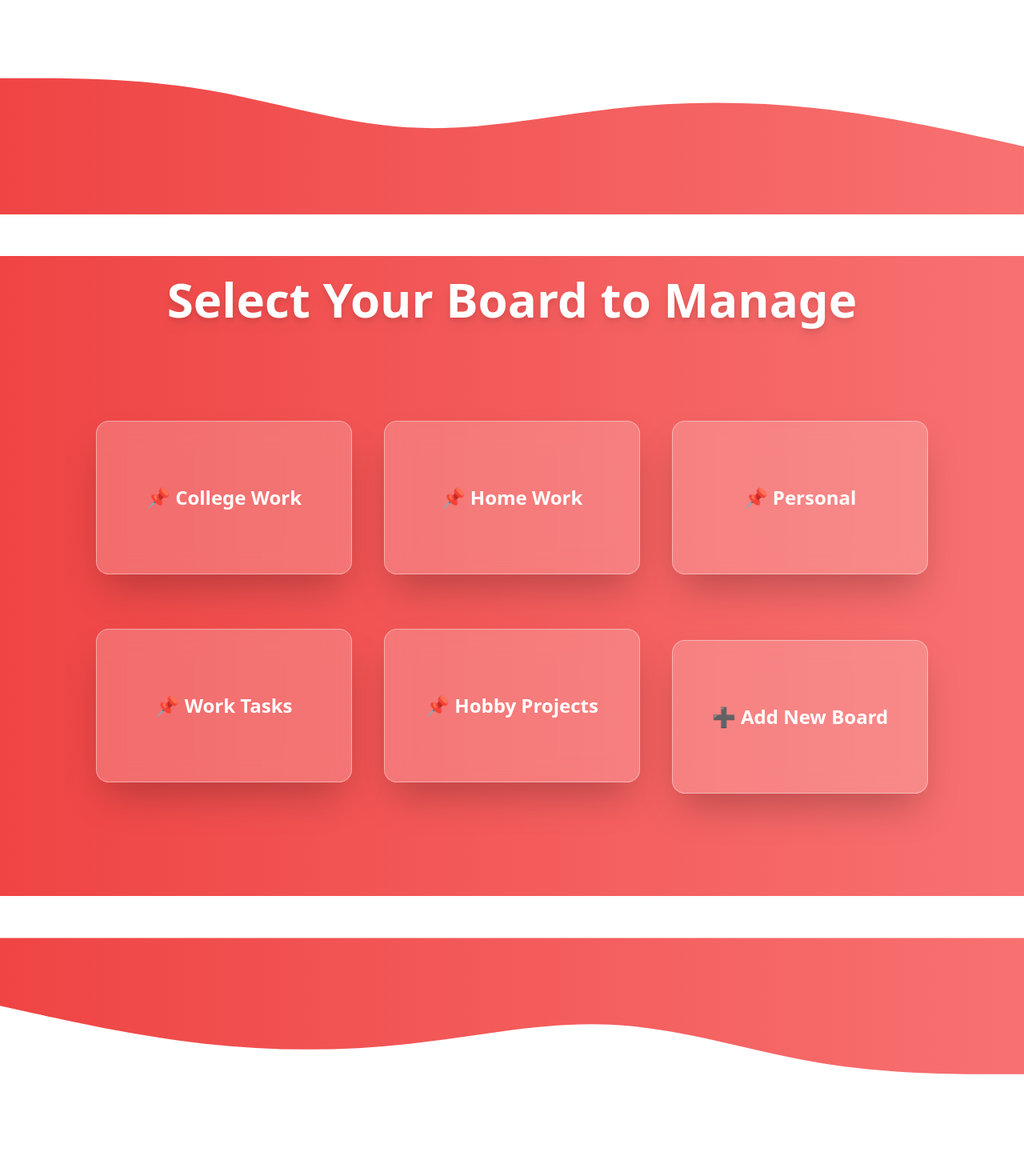
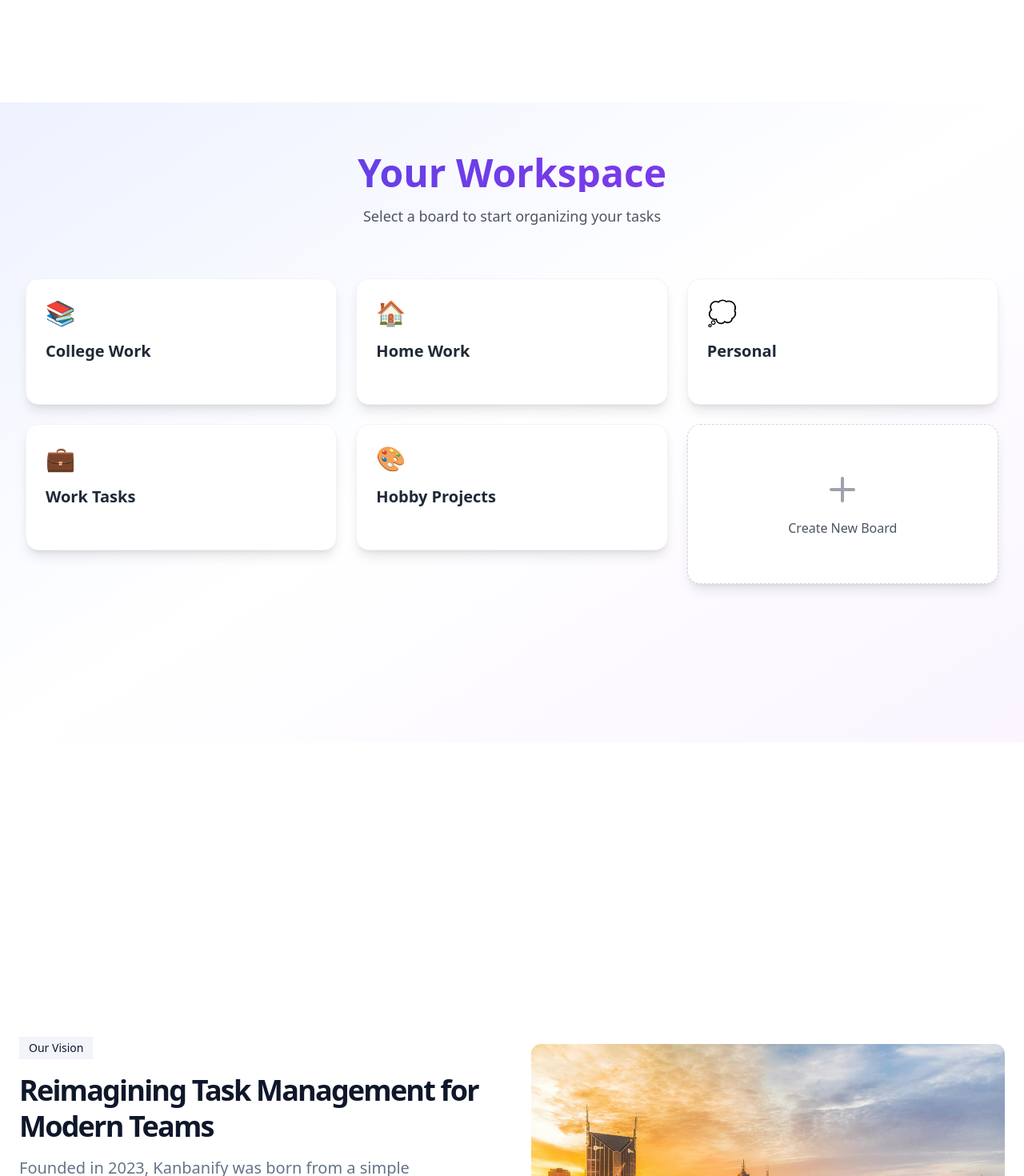
Before and after one commit to Purabsingla/taskmanagement, a React (Create React App) app: page / in a window 1280 px wide. Shown: the part 720-2190 px from the top of the page at 80% size. Built offline with nearby package versions, Linux system fonts and the light colour scheme.

Commit message:
Enhance Kanban board selection with animations and icons for improved user experience

```diff
--- a/src/components/sections/Board.tsx
+++ b/src/components/sections/Board.tsx
@@ -1,117 +1,180 @@
 import React, { useState } from "react";
+import { Plus, Layout, ChevronRight } from "lucide-react";
+import { Dialog, DialogTrigger } from "../ui/dialog";
+import DialogBoard from "./DialogFormBoard";
 import { useNavigate } from "react-router-dom";
-import { Dialog } from "../ui/dialog";
-import { DialogTrigger } from "@radix-ui/react-dialog";
-import DialogBoard from "./DialogFormBoard";
+import { motion } from "framer-motion";
 
 const initialBoards = [
-  { title: "College Work" },
-  { title: "Home Work" },
-  { title: "Personal" },
-  { title: "Work Tasks" },
-  { title: "Hobby Projects" },
+  { title: "College Work", icon: "📚" },
+  { title: "Home Work", icon: "🏠" },
+  { title: "Personal", icon: "💭" },
+  { title: "Work Tasks", icon: "💼" },
+  { title: "Hobby Projects", icon: "🎨" },
 ];
+
+const container = {
+  hidden: { opacity: 0 },
+  show: {
+    opacity: 1,
+    transition: {
+      staggerChildren: 0.1,
+      delayChildren: 0.3,
+    },
+  },
+};
+
+const item = {
+  hidden: { y: 20, opacity: 0 },
+  show: {
+    y: 0,
+    opacity: 1,
+    transition: {
+      type: "spring",
+      stiffness: 100,
+    },
+  },
+};
 
 const KanbanBoardSelection: React.FC = () => {
   const [boards, setBoards] = useState(initialBoards);
   const [open, setOpen] = useState<boolean>(false);
-  const Navigate = useNavigate();
+  const navigate = useNavigate();
 
-  const HandleNavigate = (Data: string) => {
-    Navigate(`/boards/${Data?.split(" ").join("-")}`);
+  const handleNavigate = (data: string) => {
+    navigate(`/boards/${data?.split(" ").join("-")}`);
   };
 
-  const HandleNavigateAllBoards = () => {
-    Navigate("allboards");
+  const handleNavigateAllBoards = () => {
+    navigate("allboards");
   };
 
-  const HandleClick = (Name: string) => {
-    console.log("Clicked");
-    const Temp = boards;
-    boards.push({ title: Name });
-    setBoards(Temp);
+  const handleClick = (name: string) => {
+    setBoards([...boards, { title: name, icon: "📌" }]);
     setOpen(false);
   };
 
   return (
-    <div className="mt-48 relative flex flex-col items-center p-6 min-h-screen bg-gradient-to-r from-red-500 to-red-400 z-30">
-      {/* Top SVG */}
-      <div className="absolute -top-[21rem] left-0 w-full">
-        <svg viewBox="0 0 1440 320" className="w-full">
-          <defs>
-            <linearGradient id="svgGradient" x1="0%" y1="0%" x2="100%" y2="0%">
-              <stop offset="0%" stopColor="#ef4444" />
-              <stop offset="100%" stopColor="#f87171" />
-            </linearGradient>
-          </defs>
-          <path
-            fill="url(#svgGradient)"
-            fillOpacity="1"
-            d="M0,128L48,128C96,128,192,128,288,144C384,160,480,192,576,197.3C672,203,768,181,864,170.7C960,160,1056,160,1152,170.7C1248,181,1344,203,1392,213.3L1440,224L1440,320L0,320Z"
-          ></path>
-        </svg>
-      </div>
+    <motion.div
+      initial={{ opacity: 0 }}
+      animate={{ opacity: 1 }}
+      className="min-h-screen bg-gradient-to-br from-indigo-50 via-white to-purple-50"
+    >
+      <div className="max-w-7xl mx-auto px-4 sm:px-6 lg:px-8 py-16">
+        <motion.div
+          initial={{ y: -20, opacity: 0 }}
+          animate={{ y: 0, opacity: 1 }}
+          transition={{ duration: 0.5 }}
+          className="text-center mb-16"
+        >
+          <h1 className="text-5xl font-bold bg-clip-text text-transparent bg-gradient-to-r from-indigo-600 to-purple-600 mb-4">
+            Your Workspace
+          </h1>
+          <p className="text-gray-600 text-lg">
+            Select a board to start organizing your tasks
+          </p>
+        </motion.div>
 
-      <h1 className="text-6xl font-extrabold text-white mb-8 drop-shadow-lg z-10">
-        Select Your Board to Manage
-      </h1>
-      <div className="flex flex-wrap my-auto justify-center gap-10 w-full max-w-6xl min-h-[60vh] z-10">
-        {boards.slice(0, 6).map((board, index) => (
-          <button
-            key={index}
-            className="w-80 h-48 flex items-center justify-center bg-white bg-opacity-20 backdrop-blur-lg rounded-2xl shadow-2xl hover:bg-opacity-30 transition-all text-2xl font-semibold text-white border border-white border-opacity-40 transform hover:scale-105"
-            onClick={() => HandleNavigate(board.title)}
+        <motion.div
+          variants={container}
+          initial="hidden"
+          animate="show"
+          className="grid grid-cols-1 md:grid-cols-2 lg:grid-cols-3 gap-6"
+        >
+          {boards.slice(0, 6).map((board, index) => (
+            <motion.div
+              key={index}
+              variants={item}
+              whileHover={{ scale: 1.02 }}
+              whileTap={{ scale: 0.98 }}
+              onClick={() => handleNavigate(board.title)}
+              className="group cursor-pointer"
+            >
+              <div className="relative bg-white rounded-2xl p-6 shadow-lg transition-all duration-500 ease-out border border-gray-100 hover:shadow-2xl hover:border-indigo-100 hover:bg-gradient-to-br hover:from-white hover:to-indigo-50">
+                <div className="flex items-center justify-between mb-4">
+                  <motion.span
+                    initial={{ scale: 1 }}
+                    whileHover={{ scale: 1.2, rotate: 10 }}
+                    className="text-3xl transform transition-transform duration-300 group-hover:scale-110"
+                  >
+                    {board.icon}
+                  </motion.span>
+                  <motion.div
+                    initial={{ x: 0 }}
+                    whileHover={{ x: 5 }}
+                    transition={{ type: "spring", stiffness: 300 }}
+                    className="opacity-0 group-hover:opacity-100 transition-opacity duration-300"
+                  >
+                    <ChevronRight className="w-5 h-5 text-indigo-600" />
+                  </motion.div>
+                </div>
+                <h3 className="text-xl font-semibold text-gray-800 group-hover:text-indigo-700 transition-colors duration-300">
+                  {board.title}
+                </h3>
+                <div className="mt-2 flex items-center space-x-2 opacity-0 group-hover:opacity-100 transform translate-y-2 group-hover:translate-y-0 transition-all duration-300">
+                  <Layout className="w-4 h-4 text-indigo-600" />
+                  <span className="text-sm text-indigo-600 font-medium">
+                    View Board
+                  </span>
+                </div>
+              </div>
+            </motion.div>
+          ))}
+
+          {boards.length < 6 && (
+            <Dialog open={open} onOpenChange={setOpen}>
+              <DialogTrigger onClick={() => setOpen(true)}>
+                <motion.div
+                  variants={item}
+                  whileHover={{ scale: 1.02 }}
+                  whileTap={{ scale: 0.98 }}
+                  className="group cursor-pointer"
+                >
+                  <div className="relative bg-white rounded-2xl p-6 shadow-lg transition-all duration-500 ease-out border border-dashed border-gray-300 hover:shadow-2xl hover:border-indigo-200 hover:bg-gradient-to-br hover:from-white hover:to-indigo-50 flex flex-col items-center justify-center min-h-[200px]">
+                    <motion.div
+                      whileHover={{ rotate: 90 }}
+                      transition={{ type: "spring", stiffness: 200 }}
+                      className="mb-3"
+                    >
+                      <Plus className="w-12 h-12 text-gray-400 group-hover:text-indigo-600 transition-colors duration-300" />
+                    </motion.div>
+                    <p className="text-gray-600 font-medium group-hover:text-indigo-700 transition-colors duration-300">
+                      Create New Board
+                    </p>
+                  </div>
+                </motion.div>
+              </DialogTrigger>
+              <DialogBoard HandleClick={handleClick} />
+            </Dialog>
+          )}
+        </motion.div>
+
+        {boards.length > 5 && (
+          <motion.div
+            initial={{ opacity: 0, y: 20 }}
+            animate={{ opacity: 1, y: 0 }}
+            transition={{ delay: 0.5 }}
+            className="text-center mt-12"
           >
-            📌 {board.title}
-          </button>
-        ))}
-        {boards.length < 6 && (
-          <Dialog open={open} onOpenChange={setOpen}>
-            <DialogTrigger
-              onClick={() => {
-                setOpen(true);
-              }}
+            <motion.button
+              whileHover={{ scale: 1.05 }}
+              whileTap={{ scale: 0.95 }}
+              onClick={handleNavigateAllBoards}
+              className="inline-flex items-center px-6 py-3 bg-white text-indigo-600 font-medium rounded-lg shadow-lg hover:shadow-xl border border-indigo-100 hover:bg-indigo-50 transition-all duration-300"
             >
-              <button className="w-80 h-48 flex items-center justify-center bg-white bg-opacity-20 backdrop-blur-lg rounded-2xl shadow-2xl hover:bg-opacity-30 transition-all text-2xl font-semibold text-white border border-white border-opacity-40 transform hover:scale-105">
-                ➕ Add New Board
-              </button>
-            </DialogTrigger>
-            <DialogBoard HandleClick={HandleClick} />
-          </Dialog>
+              View All Boards
+              <motion.div
+                initial={{ x: 0 }}
+                whileHover={{ x: 5 }}
+                transition={{ type: "spring", stiffness: 300 }}
+              >
+                <ChevronRight className="w-5 h-5 ml-2" />
+              </motion.div>
+            </motion.button>
+          </motion.div>
         )}
       </div>
-      {boards.length > 5 && (
-        <button
-          className="mt-8 px-8 py-4 bg-white bg-opacity-20 backdrop-blur-lg text-white rounded-xl shadow-lg hover:bg-opacity-30 text-lg font-semibold transform hover:scale-105 transition-all z-10"
-          onClick={HandleNavigateAllBoards}
-        >
-          Show More Boards
-        </button>
-      )}
-
-      {/* Bottom SVG (Reversed) */}
-      <div className="absolute -bottom-[21rem] left-0 w-full transform rotate-180">
-        <svg viewBox="0 0 1440 320" className="w-full">
-          <defs>
-            <linearGradient
-              id="svgGradientReversed"
-              x1="0%"
-              y1="0%"
-              x2="100%"
-              y2="0%"
-            >
-              <stop offset="0%" stopColor="#f87171" />
-              <stop offset="100%" stopColor="#ef4444" />
-            </linearGradient>
-          </defs>
-          <path
-            fill="url(#svgGradientReversed)"
-            fillOpacity="1"
-            d="M0,128L48,128C96,128,192,128,288,144C384,160,480,192,576,197.3C672,203,768,181,864,170.7C960,160,1056,160,1152,170.7C1248,181,1344,203,1392,213.3L1440,224L1440,320L0,320Z"
-          ></path>
-        </svg>
-      </div>
-    </div>
+    </motion.div>
   );
 };
 
```
